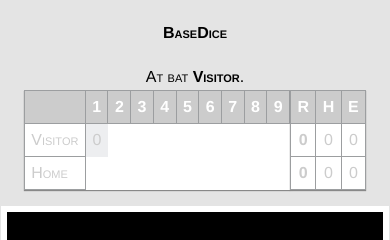
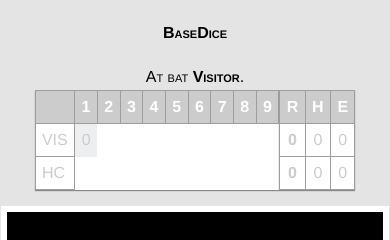
Before and after one commit to romanvieito/DiceBaseball, a Next.js app: page / in a window 390 px wide. Shown: the top 240 px of the page. Built offline with nearby package versions, Linux system fonts and the light colour scheme.

Commit message:
team name responsive

```diff
--- a/components/ScoreTable.js
+++ b/components/ScoreTable.js
@@ -32,6 +32,7 @@ class ScoreTable extends React.Component {
   render() {
     const { visitor, home, className } = this.props;
     const { inningsNumbers } = this.state;
+    const teamNamesLong = { hc: 'Home', vis: 'Visitor' };
 
     return (
       <React.Fragment>
@@ -50,7 +51,8 @@ class ScoreTable extends React.Component {
             <tbody>
               <tr className={visitor.runs.length > home.runs.length ? 'back-color-inn-play' : ''}>
                 <th className="team-name" scope="row">
-                  Visitor
+                  <span className="hide-on-tiny-screen">{teamNamesLong.vis}</span>
+                  <span className="hide-on-big-screen">vis</span>
                 </th>
                 {visitor.runs.map((value, i) => (
                   <td className="no-border" key={i}>
@@ -60,7 +62,8 @@ class ScoreTable extends React.Component {
               </tr>
               <tr className={visitor.runs.length === home.runs.length ? 'back-color-inn-play' : ''}>
                 <th className="team-name" scope="row">
-                  Home
+                  <span className="hide-on-tiny-screen">{teamNamesLong.hc}</span>
+                  <span className="hide-on-big-screen">hc</span>
                 </th>
                 {home.runs.map((value, i) => (
                   <td className="no-border" key={i}>
@@ -119,12 +122,19 @@ class ScoreTable extends React.Component {
             .team-name {
               text-align: left;
               font-weight: 100;
+              text-transform: uppercase;
             }
             .no-border {
               border: 0;
             }
             .back-color-inn-play td:last-child {
               background-color: #edeef0;
+            }
+            .hide-on-big-screen {
+              display: none;
+            }
+            .hide-on-tiny-screen {
+              display: initial;
             }
             @media all and (max-width: 380px) {
               table th,
@@ -137,6 +147,12 @@ class ScoreTable extends React.Component {
               td {
                 padding: 0.3em 0.4em;
               }
+              .hide-on-tiny-screen {
+                display: none;
+              }
+              .hide-on-big-screen {
+                display: initial;
+              }
             }
           `}
         </style>
--- a/pages/index.js
+++ b/pages/index.js
@@ -263,6 +263,7 @@ class Index extends React.Component {
     } = this.state;
     const lastDices =
       historyDices[Object.keys(historyDices)[Object.keys(historyDices).length - 1]] || [];
+    const teamNamesLong = { hc: 'Home Club', vis: 'Visitor' };
     return (
       <React.Fragment>
         <ErrorBoundary>
@@ -270,7 +271,7 @@ class Index extends React.Component {
             <header className="header">
               <h4>BaseDice</h4>
               <div>
-                At bat <b>{isHomeAtBat ? 'Home Club' : 'Visitor'}</b>.
+                At bat <b>{isHomeAtBat ? teamNamesLong.hc : teamNamesLong.vis}</b>.
               </div>
             </header>
             <article className="main">
@@ -282,7 +283,9 @@ class Index extends React.Component {
                   {!gameOver ? (
                     batDictionary(lastDices[lastDices.length - 1])
                   ) : (
-                    <span>{this.whoIsWinning() === 1 ? 'HOME CLUB' : 'VISITOR'} WIN!!!</span>
+                    <span className="uppercase">
+                      {this.whoIsWinning() === 1 ? teamNamesLong.hc : teamNamesLong.vis} win!!!
+                    </span>
                   )}
                 </span>
               </div>
@@ -402,6 +405,9 @@ class Index extends React.Component {
               .text-center {
                 text-align: center;
               }
+              .uppercase {
+                text-transform: uppercase;
+              }
               @media all and (max-width: 390px) {
                 .wrapper aside.aside.host {
                   max-width: 20%;
```
